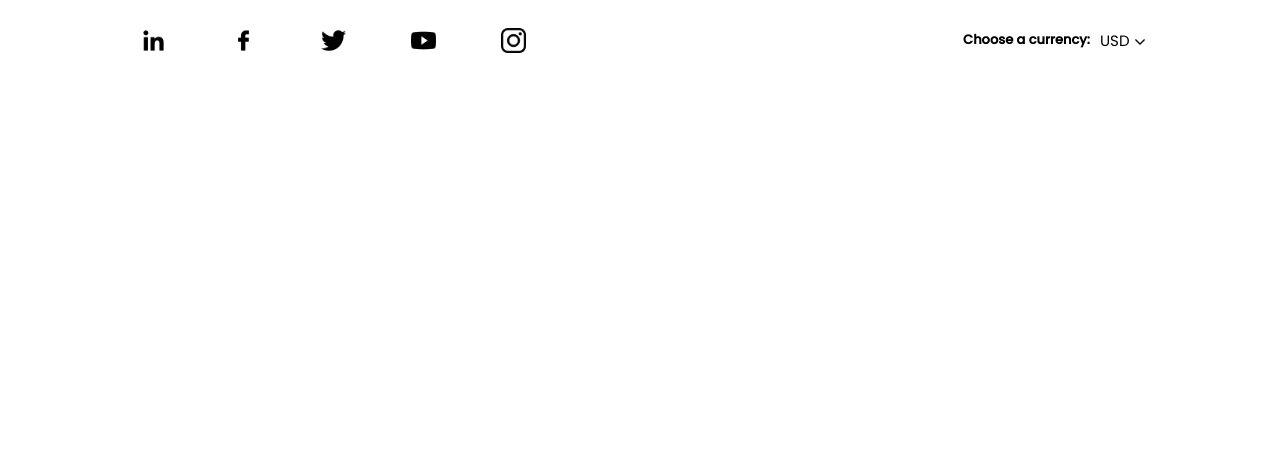
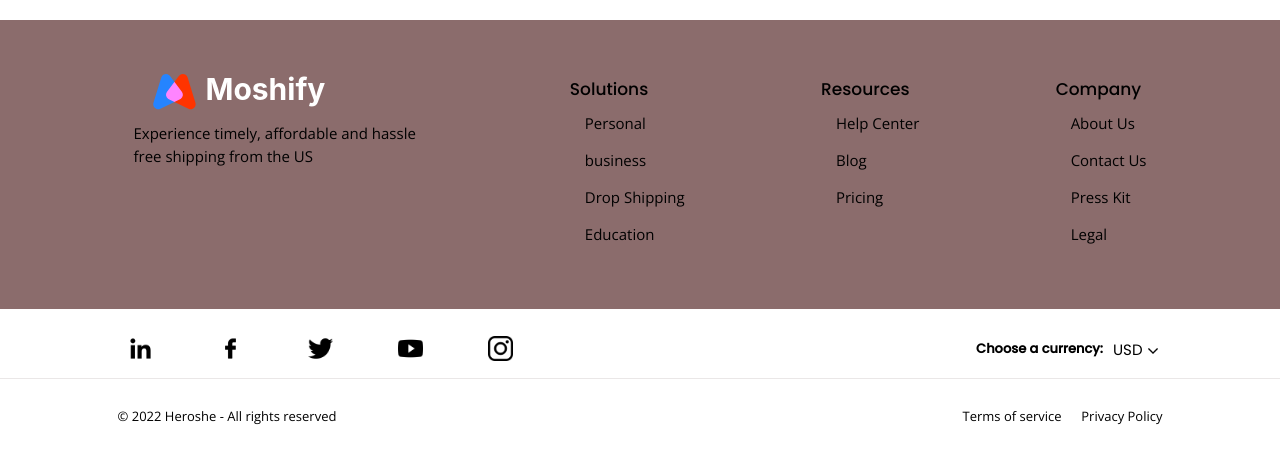
Before and after one commit to Faksfancy/fakshero, a plain HTML site: page fakshero/index.html in a window 1280 px wide. Drawn offline with nearby package versions, Linux system fonts and the light colour scheme.

Commit message:
completing footer and block-currency.

```diff
--- a/fakshero/css/index.css
+++ b/fakshero/css/index.css
@@ -1032,5 +1032,56 @@ a {
     .block-currency h3 {
         margin-right: 1rem;
     }
+    .block-currency__block {
+        padding: 0 0.3rem;
+    }
 
 }
+/* footer */
+
+.sectiona {
+    padding: 2.5rem 0;
+    justify-content: space-around;
+    width: 100%;
+}
+.sectiona a, .footer__flex p, .footer__hidden a {
+    color: var(--color-primary);
+    font-size: 1.3rem;
+    transition: opacity 0.3s;
+}
+.sectiona a:hover, .footer__hidden a:hover {
+    opacity: 0.7;
+}
+.footer__div {
+    display: flex;
+    margin: 3rem 0;
+    width: 100%;
+}
+.footer__flex {
+    display: flex;
+    justify-content: space-around;
+    width: 100%;
+}
+.footer {
+    border-top: 1px solid rgb(202, 195, 195, 0.4);
+    width: 100%;
+}
+.footer__hidden {
+    display: none;
+}
+@media screen and (min-width: 1024px) {
+    .footer__flex p {
+        margin: 0;
+    }
+    .footer__flex {
+        justify-content: flex-start;
+    }
+    .footer__hidden {
+        padding: 0;
+        margin: 0;
+        display: flex;
+        width: 100%;
+        max-width: 20rem;
+        justify-content: space-between;
+    }
+}
--- a/fakshero/index.html
+++ b/fakshero/index.html
@@ -12,6 +12,87 @@
     <title>Document</title>
 </head>
 <body>
+    <footer>
+        <section class="block-collapsible">
+            <div class="block container flex">
+                <div>
+                    <img class="block-collapsible__image" src="/fakshero/images/icon/logo.svg" alt="">
+                    <p>
+                     Experience timely, affordable and hassle free shipping from the US
+                    </p>
+                </div>
+                <div class="collapsible collapsible--expanded">
+                 <header class="collapsible__header">
+                     <h3 class="collapsible__heading">
+                         Solutions
+                     </h3>
+                     <img class="collapsible__chevron icon" src="/fakshero/images/icon/angle-arrow-pointing-to-right.png" alt="">
+                 </header>
+                 <div class="collapsible__content">
+                   <ul class="list collapsible__list">
+                       <li>
+                           <a href="">Personal</a>
+                       </li>
+                       <li>
+                           <a href="">business</a>
+                       </li>
+                       <li>
+                           <a href="">Drop Shipping</a>
+                       </li>
+                       <li>
+                           <a href="">Education</a>
+                       </li>
+                   </ul>
+                 </div>
+                </div>
+                <div class="collapsible collapsible--expanded">
+                 <header class="collapsible__header">
+                     <h3 class="collapsible__heading">
+                         Resources
+                     </h3>
+                     <img class="collapsible__chevron icon" src="/fakshero/images/icon/angle-arrow-pointing-to-right.png" alt="">
+                 </header>
+                 <div class="collapsible__content">
+                   <ul class="list collapsible__list">
+                       <li>
+                           <a href="">Help Center</a>
+                       </li>
+                       <li>
+                           <a href="">Blog</a>
+                       </li>
+                       <li>
+                           <a href="">Pricing</a>
+                       </li>
+                   </ul>
+                 </div>
+                </div>
+                <div class="collapsible collapsible--expanded">
+                 <header class="collapsible__header">
+                     <h3 class="collapsible__heading">
+                         Company
+                     </h3>
+                     <img class="collapsible__chevron icon" src="/fakshero/images/icon/angle-arrow-pointing-to-right.png" alt="">
+                 </header>
+                 <div class="collapsible__content">
+                   <ul class="list collapsible__list">
+                       <li>
+                           <a href="">About Us</a>
+                       </li>
+                       <li>
+                           <a href="">Contact Us</a>
+                       </li>
+                       <li>
+                           <a href="">Press Kit</a>
+                       </li>
+                       <li>
+                           <a href="">Legal</a>
+                     </li>
+                   </ul>
+                 </div>
+                </div>
+            </div>
+
+         </section>
         <section class="block-currency">
             <div class="container block-currency__block block-currency__flex">
                 <div class="flex block-currency__header">
@@ -43,7 +124,25 @@
                     </div>
                 </div>
             </div>
+            <div class="flex sectiona container seen">
+                <a class="link-none" href="">Terms of service</a>
+                <a class="link-none" href="">Privacy Policy</a>
+            </div>
         </section>
+        <section class="footer block-currency__block">
+            <div class="container">
+                <div class="footer__div">
+                    <div class="footer__flex">
+                        <p>&copy; 2022 Heroshe - All rights reserved</p>
+                    </div>
+                    <div class="footer__hidden">
+                        <a class="link-none" href="">Terms of service</a>
+                        <a class="link-none" href="">Privacy Policy</a>
+                    </div>
+                </div>
+            </div>
+        </section>
+    </footer>
 <script src="/fakshero/js/main.js"></script>
 </body>
 </html>
```
Also changed, not shown: fakshero/component/block-currency.html (+1 -1 lines), fakshero/component/footer.html (added, +131 -0 lines). Lines whose indentation alone changed are shown as unchanged.
